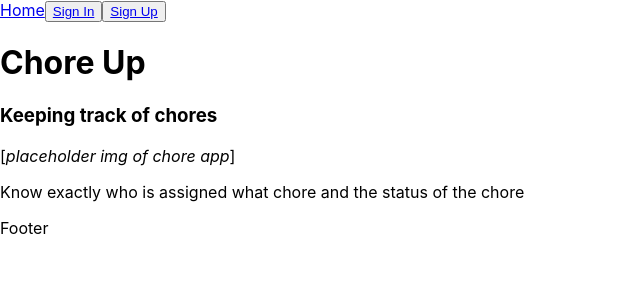
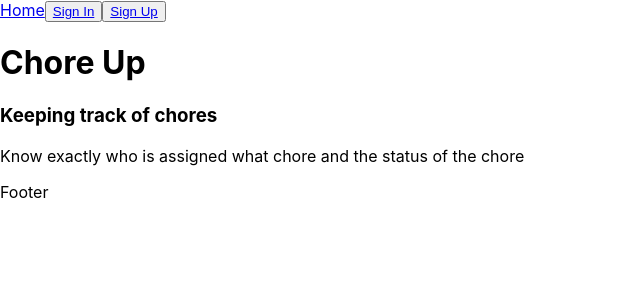
Before and after one commit to Human437/chore-up-client, a React (Create React App) app: page / in a window 1280 px wide. Shown: the top 300 px of the page, without its empty margins (0-640 px from the left). Built offline with nearby package versions, Linux system fonts and the light colour scheme; no server answers.

Commit message:
Removed place holder

```diff
--- a/src/home-page/home-page.js
+++ b/src/home-page/home-page.js
@@ -20,7 +20,6 @@ export default class HomePage extends React.Component {
             <header>
                 <h3>Keeping track of chores</h3>
             </header>
-            <p>[<em>placeholder img of chore app</em>]</p>
             <p>Know exactly who is assigned what chore and the status of the chore</p>
           </section>
         </main>
```
